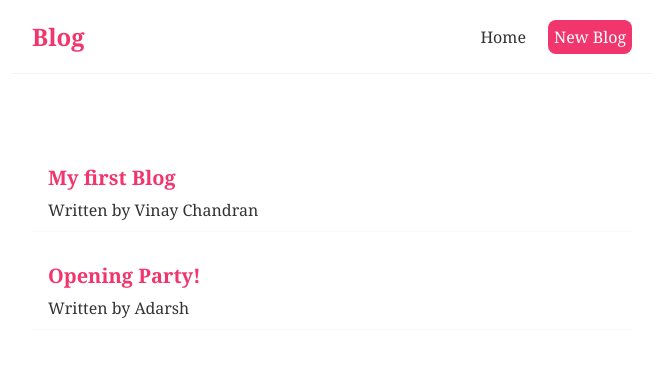
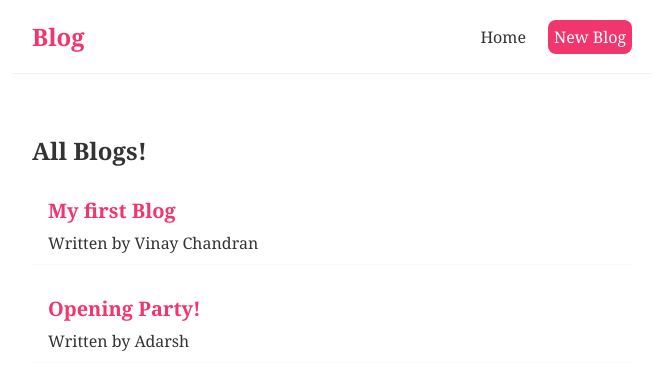
Before and after one commit to vinayjs/react-project-blog, a React (Create React App) app: page / in a window 1280 px wide. Shown: the top 390 px of the page, without its empty margins (308-971 px from the left). Built offline with nearby package versions, Linux system fonts and the light colour scheme; data requests are answered from the project's data file.

Commit message:
custom hooks

```diff
--- a/src/components/Home.js
+++ b/src/components/Home.js
@@ -1,38 +1,17 @@
 import { useState, useEffect } from "react"
 import BlogList from "./BlogList";
+import useFetch from "./useFetch";
 
 const Home = () => {
-    const [blogs, setBlogs] = useState(null);
-    const [isPending, setIsPending] = useState(true);
-    const [error, setError] = useState(null);
+    const { data :blogs, isPending, error} = useFetch('http://localhost:3000/blogs')
 
-    useEffect(() => {
-      setTimeout(() => {
-        fetch('http://localhost:8000/blogs')
-        .then(res => {
-          if (!res.ok) { // error coming back from server
-            throw Error('could not fetch the data for that resource');
-          }
-          return res.json();
-        })
-        .then(data => {
-          setIsPending(false);
-          setBlogs(data);
-          setError(null);
-        })
-        .catch(err => {
-          // auto catches network / connection error
-          setIsPending(false);
-          setError(err.message);
-        })
-      }, 1000);
-    }, [])
+
 
     return (
       <div className="home">
         { error && <div>{ error }</div> }
         { isPending && <div>Loading...</div> }
-        { blogs && <BlogList blogs={blogs} /> }
+        { blogs && <BlogList blogs={blogs} title= "All Blogs!" /> }
       </div>
     );
   }
--- /dev/null
+++ b/src/components/useFetch.js
@@ -0,0 +1,33 @@
+import { useState, useEffect } from "react";
+
+const useFetch = (url) => {
+    const [data, setData] = useState(null);
+    const [isPending, setIsPending] = useState(true);
+    const [error, setError] = useState(null);
+
+    useEffect(() => {
+        setTimeout(() => {
+          fetch(url)
+          .then(res => {
+            if (!res.ok) { // error coming back from server
+              throw Error('could not fetch the data for that resource');
+            }
+            return res.json();
+          })
+          .then(data => {
+            setIsPending(false);
+            setData(data);
+            setError(null);
+          })
+          .catch(err => {
+            // auto catches network / connection error
+            setIsPending(false);
+            setError(err.message);
+          })
+        }, 1000);
+      }, [url]);
+      return {data, isPending, error}
+}
+
+
+export default useFetch
```
